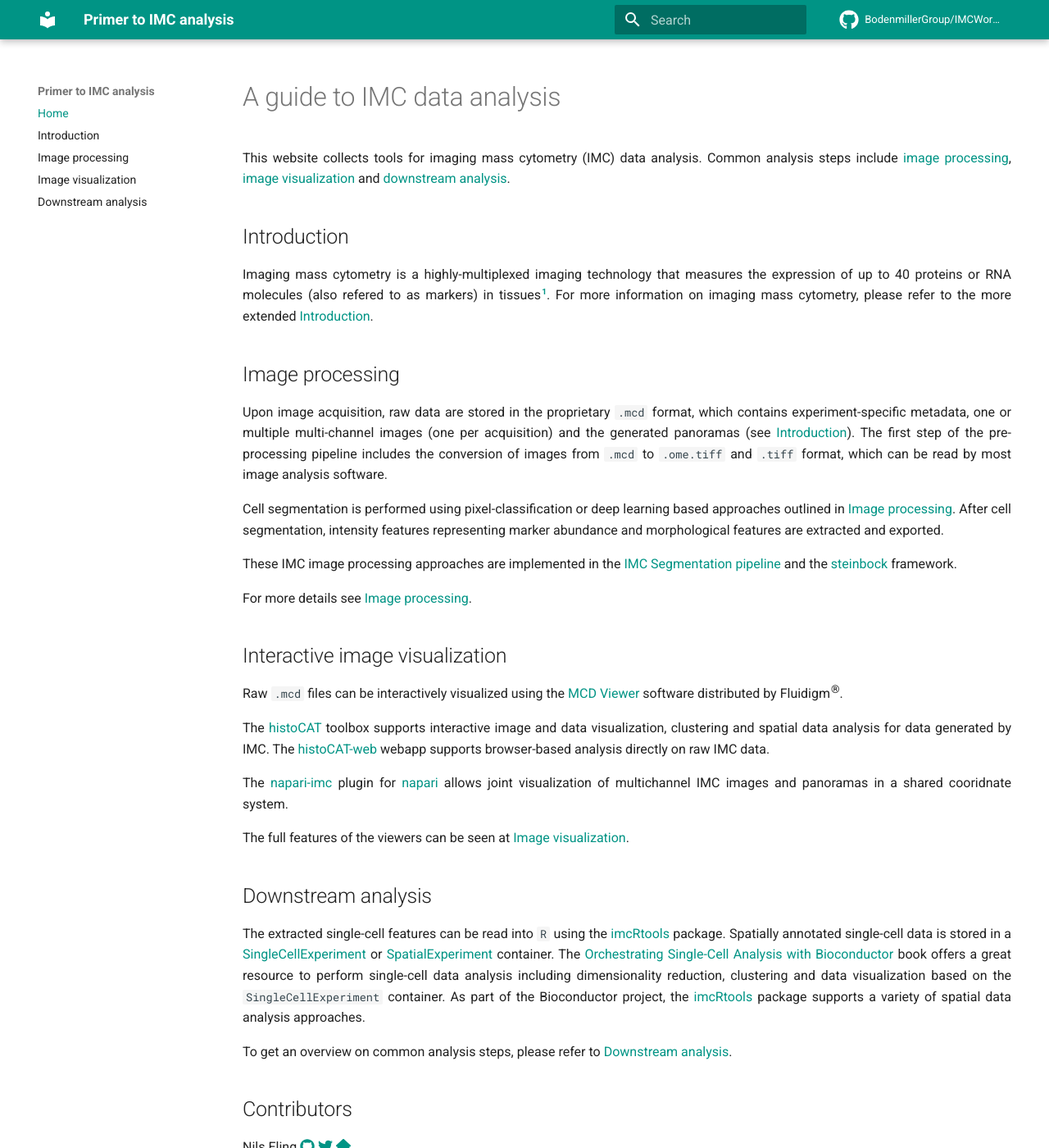
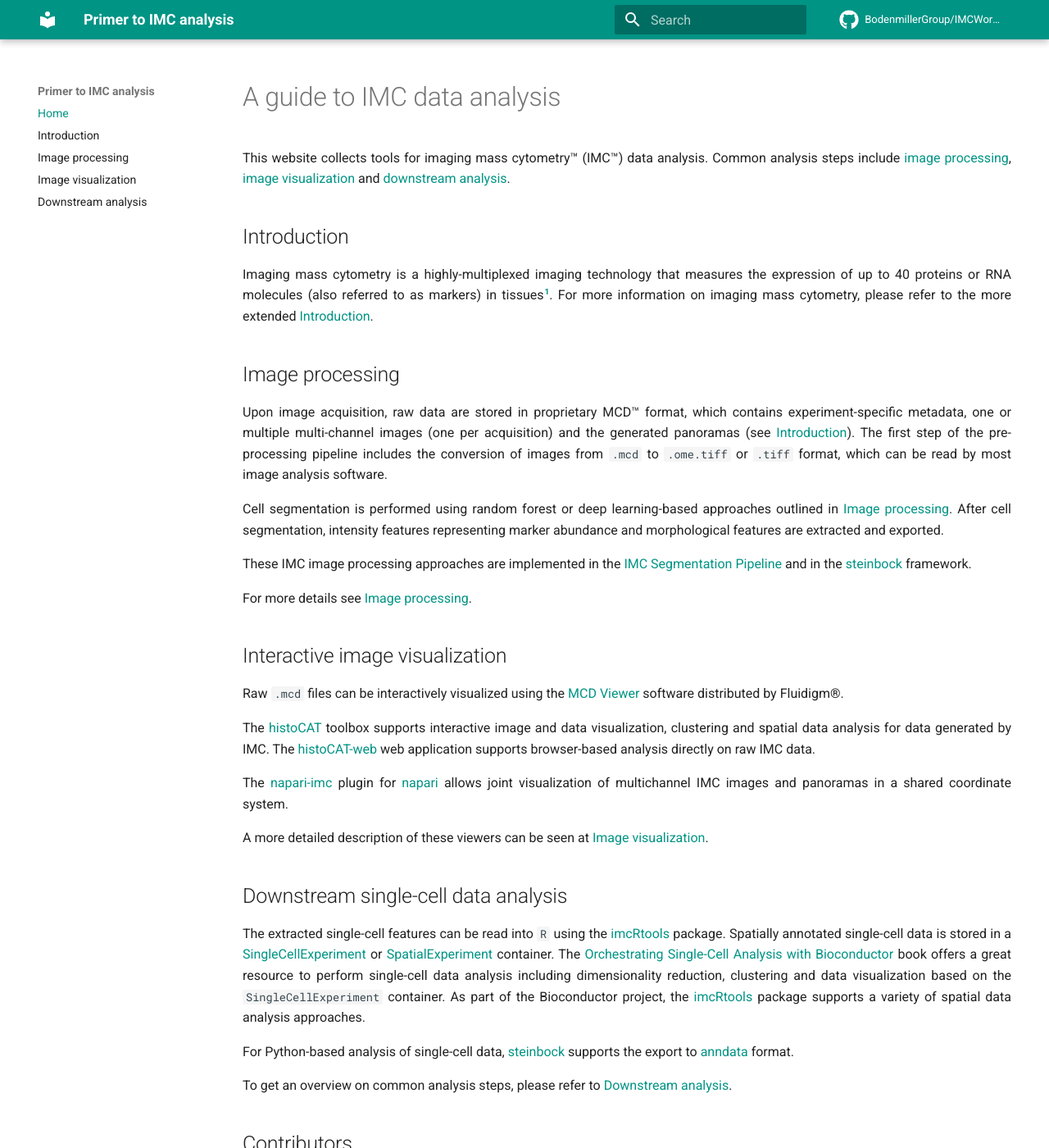
Before and after one commit to BodenmillerGroup/IMCWorkflow, an MkDocs documentation site: the page built from docs/index.md, in a window 1280 px wide and 1400 px high. Shown: the whole window at 82% size. Built offline with MkDocs 1.6.1 and Material for MkDocs 9.7.7, drawn with Linux system fonts in a browser that asks for light colours; comment, search, counter and statistics services are not loaded.

Commit message:
various changes

```diff
--- a/docs/index.md
+++ b/docs/index.md
@@ -5,43 +5,45 @@ hide:
 
 # A guide to IMC data analysis
 
-This website collects tools for imaging mass cytometry (IMC) data analysis.
+This website collects tools for imaging mass cytometry&trade; (IMC&trade;) data analysis.
 Common analysis steps include [image processing](process.md), [image visualization](viewers.md) and [downstream analysis](analysis.md).
 
 ## Introduction
 
-Imaging mass cytometry is a highly-multiplexed imaging technology that measures the expression of up to 40 proteins or RNA molecules (also refered to as markers) in tissues[^fn1].
+Imaging mass cytometry is a highly-multiplexed imaging technology that measures the expression of up to 40 proteins or RNA molecules (also referred to as markers) in tissues[^fn1].
 For more information on imaging mass cytometry, please refer to the more extended [Introduction](intro.md).
 
 ## Image processing
 
-Upon image acquisition, raw data are stored in the proprietary `.mcd` format, which contains experiment-specific metadata, one or multiple multi-channel images (one per acquisition) and the generated panoramas (see [Introduction](intro.md)).
-The first step of the pre-processing pipeline includes the conversion of images from `.mcd` to `.ome.tiff` and `.tiff` format, which can be read by most image analysis software.
+Upon image acquisition, raw data are stored in proprietary MCD&trade; format, which contains experiment-specific metadata, one or multiple multi-channel images (one per acquisition) and the generated panoramas (see [Introduction](intro.md)).
+The first step of the pre-processing pipeline includes the conversion of images from `.mcd` to `.ome.tiff` or `.tiff` format, which can be read by most image analysis software.
 
-Cell segmentation is performed using pixel-classification or deep learning based approaches outlined in [Image processing](process.md).
+Cell segmentation is performed using random forest or deep learning-based approaches outlined in [Image processing](process.md).
 After cell segmentation, intensity features representing marker abundance and morphological features are extracted and exported.
 
-These IMC image processing approaches are implemented in the [IMC Segmentation pipeline](https://github.com/BodenmillerGroup/ImcSegmentationPipeline) and the [steinbock](https://github.com/BodenmillerGroup/steinbock) framework.
+These IMC image processing approaches are implemented in the [IMC Segmentation Pipeline](https://github.com/BodenmillerGroup/ImcSegmentationPipeline) and in the [steinbock](https://github.com/BodenmillerGroup/steinbock) framework.
 
 For more details see [Image processing](process.md).
 
 ## Interactive image visualization
 
-Raw `.mcd` files can be interactively visualized using the [MCD Viewer](https://www.fluidigm.com/software) software distributed by Fluidigm<sup>&reg;</sup>.
+Raw `.mcd` files can be interactively visualized using the [MCD Viewer](https://www.fluidigm.com/software) software distributed by Fluidigm&reg;.
 
 The [histoCAT](https://bodenmillergroup.github.io/histoCAT/) toolbox supports interactive image and data visualization, clustering and spatial data analysis for data generated by IMC.
-The [histoCAT-web](https://github.com/BodenmillerGroup/histocat-web) webapp supports browser-based analysis directly on raw IMC data.
+The [histoCAT-web](https://github.com/BodenmillerGroup/histocat-web) web application supports browser-based analysis directly on raw IMC data.
 
-The [napari-imc](https://github.com/BodenmillerGroup/napari-imc) plugin for [napari](https://napari.org/) allows joint visualization of multichannel IMC images and panoramas in a shared cooridnate system.
+The [napari-imc](https://github.com/BodenmillerGroup/napari-imc) plugin for [napari](https://napari.org/) allows joint visualization of multichannel IMC images and panoramas in a shared coordinate system.
 
-The full features of the viewers can be seen at [Image visualization](viewers.md).
+A more detailed description of these viewers can be seen at [Image visualization](viewers.md).
 
-## Downstream analysis
+## Downstream single-cell data analysis
 
-The  extracted single-cell features can be read into `R` using the [imcRtools](https://bioconductor.org/packages/imcRtools) package.
+The extracted single-cell features can be read into `R` using the [imcRtools](https://bioconductor.org/packages/imcRtools) package.
 Spatially annotated single-cell data is stored in a [SingleCellExperiment](https://bioconductor.org/packages/SingleCellExperiment) or [SpatialExperiment](https://bioconductor.org/packages/SpatialExperiment) container.
 The [Orchestrating Single-Cell Analysis with Bioconductor](https://bioconductor.org/books/release/OSCA/) book offers a great resource to perform single-cell data analysis including dimensionality reduction, clustering and data visualization based on the `SingleCellExperiment` container.
 As part of the Bioconductor project, the [imcRtools](https://bioconductor.org/packages/imcRtools) package supports a variety of spatial data analysis approaches.
+
+For Python-based analysis of single-cell data, [steinbock](https://github.com/BodenmillerGroup/steinbock) supports the export to [anndata](https://anndata.readthedocs.io) format.
 
 To get an overview on common analysis steps, please refer to [Downstream analysis](analysis.md).
 
```
Also changed, not shown: README.md (+3 -3 lines), docs/analysis.md (+15 -15 lines), docs/intro.md (+15 -11 lines), docs/process.md (+13 -16 lines), docs/viewers.md (+11 -10 lines).
